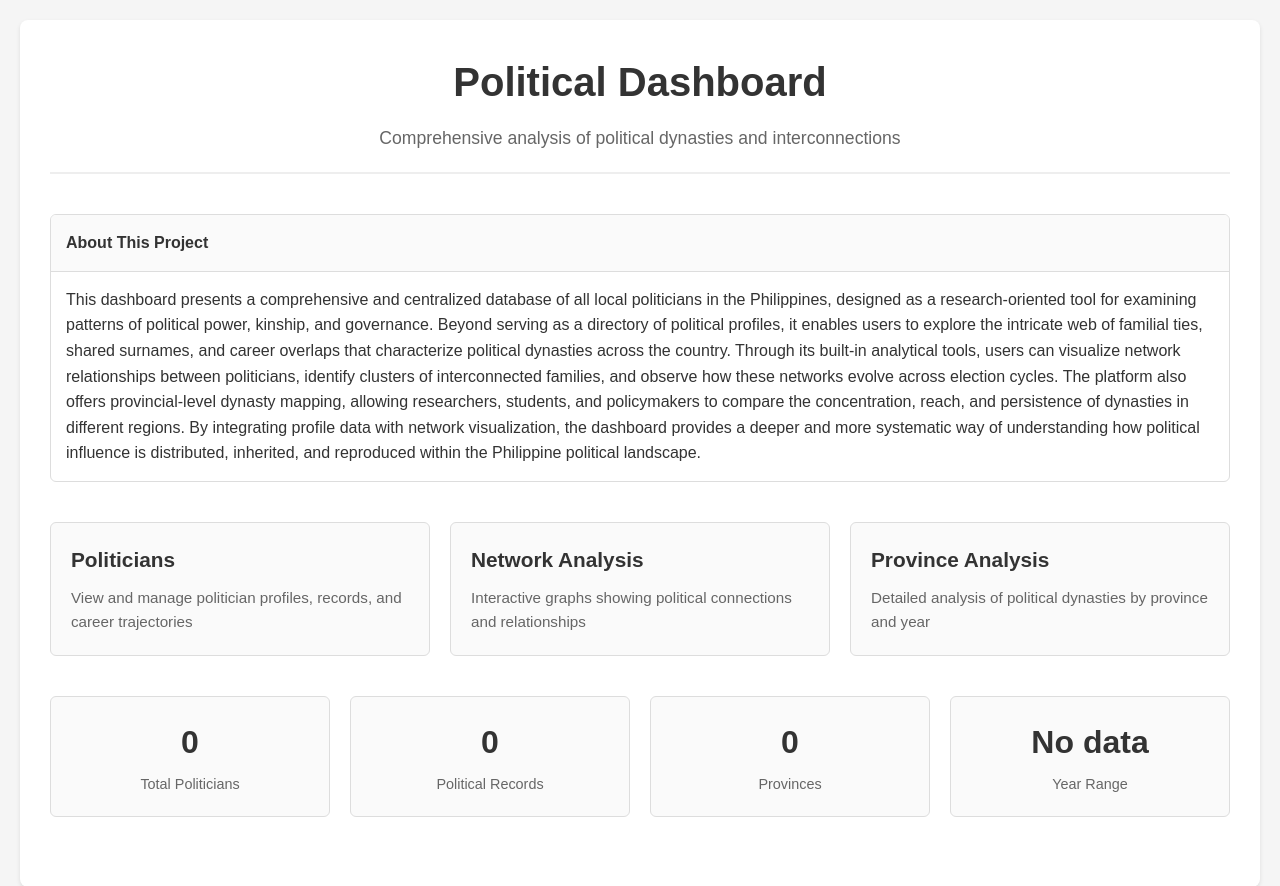
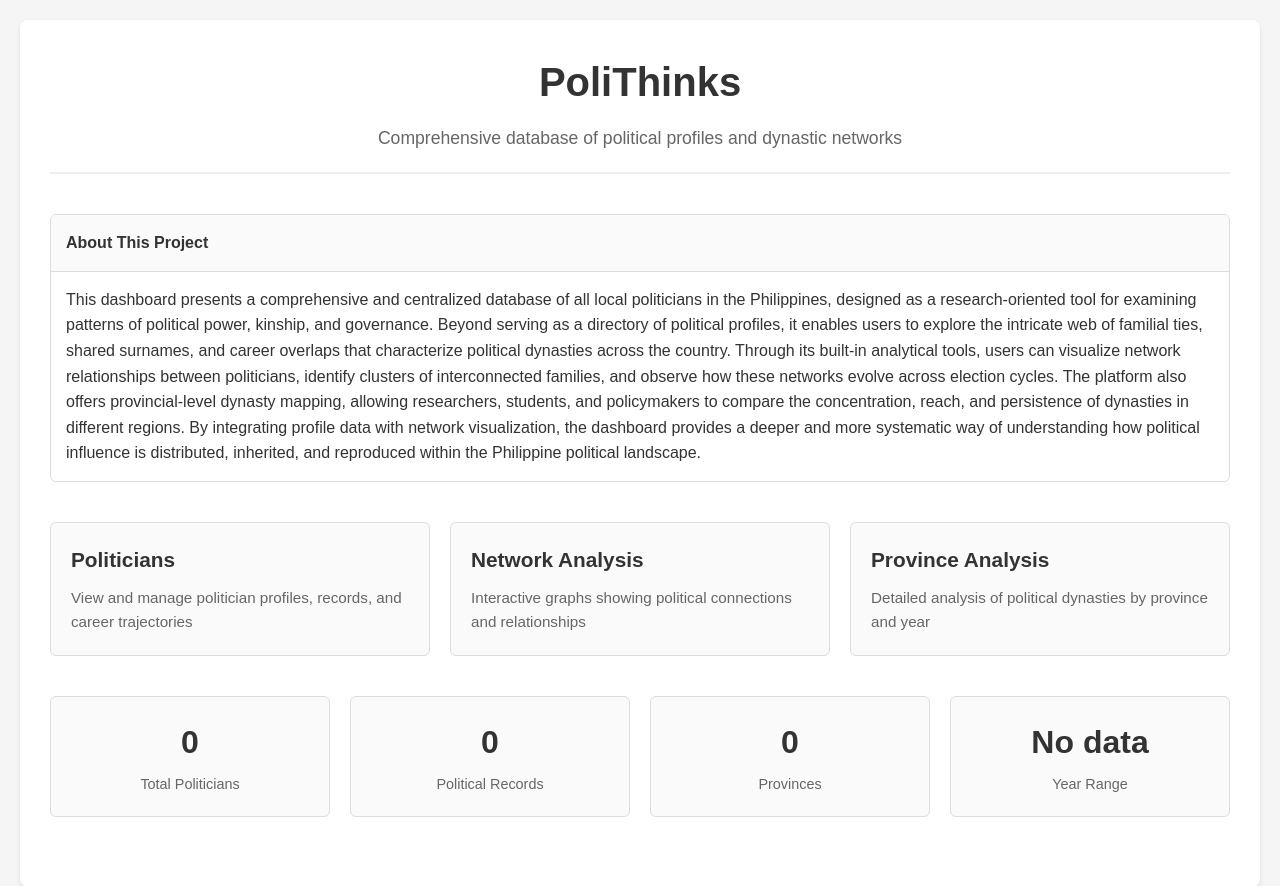
Before and after one commit to stedcheng/elections, a Django app: page / in a window 1280 px wide. Shown: the top 886 px of the page. Run offline with Django 5.2, Linux system fonts and the light colour scheme; data that the repository does not hold is empty.

Commit message:
Modified project title

```diff
--- a/overview/templates/overview/base.html
+++ b/overview/templates/overview/base.html
@@ -3,7 +3,7 @@
 <head>
     <meta charset="UTF-8">
     <meta name="viewport" content="width=device-width, initial-scale=1.0">
-    <title>{% block title %}Political Dashboard{% endblock %}</title>
+    <title>{% block title %}PoliThinks{% endblock %}</title>
     <style>
         body {
             font-family: Arial, sans-serif;
--- a/overview/templates/overview/dashboard.html
+++ b/overview/templates/overview/dashboard.html
@@ -3,8 +3,8 @@
 {% block content %}
 <div class="container">
     <div class="header">
-        <h1>Political Dashboard</h1>
-        <p>Comprehensive analysis of political dynasties and interconnections</p>
+        <h1>PoliThinks</h1>
+        <p>Comprehensive database of political profiles and dynastic networks</p>
     </div>
 
     <!-- Project Description Section -->
--- a/politicians/templates/politicians/base_template.html
+++ b/politicians/templates/politicians/base_template.html
@@ -3,7 +3,7 @@
 <head>
     <meta charset="utf-8">
     <meta name="viewport" content="width=device-width, initial-scale=1.0">
-    <title>{% block pagetitle %}Political Dashboard{% endblock %}</title>
+    <title>{% block pagetitle %}PoliThinks{% endblock %}</title>
     <style>
         body {
             font-family: Arial, sans-serif;
--- a/province/templates/province/base.html
+++ b/province/templates/province/base.html
@@ -3,7 +3,7 @@
 <head>
     <meta charset="UTF-8">
     <meta name="viewport" content="width=device-width, initial-scale=1.0">
-    <title>{% block title %}Political Dashboard{% endblock %}</title>
+    <title>{% block title %}PoliThinks{% endblock %}</title>
     <script src="https://cdn.plot.ly/plotly-latest.min.js"></script>
     <style>
         body {
```
Also changed, not shown: README.md.
